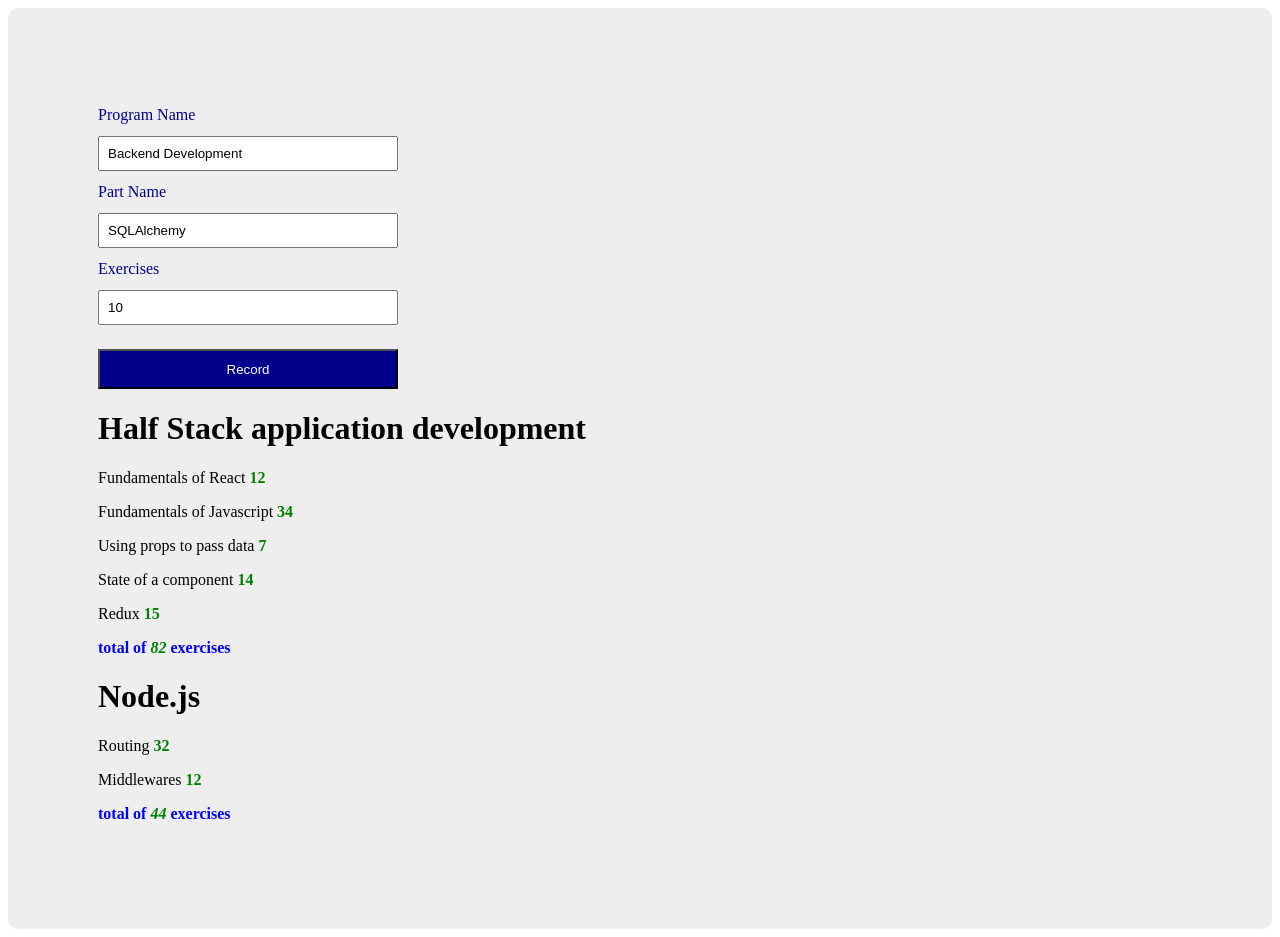
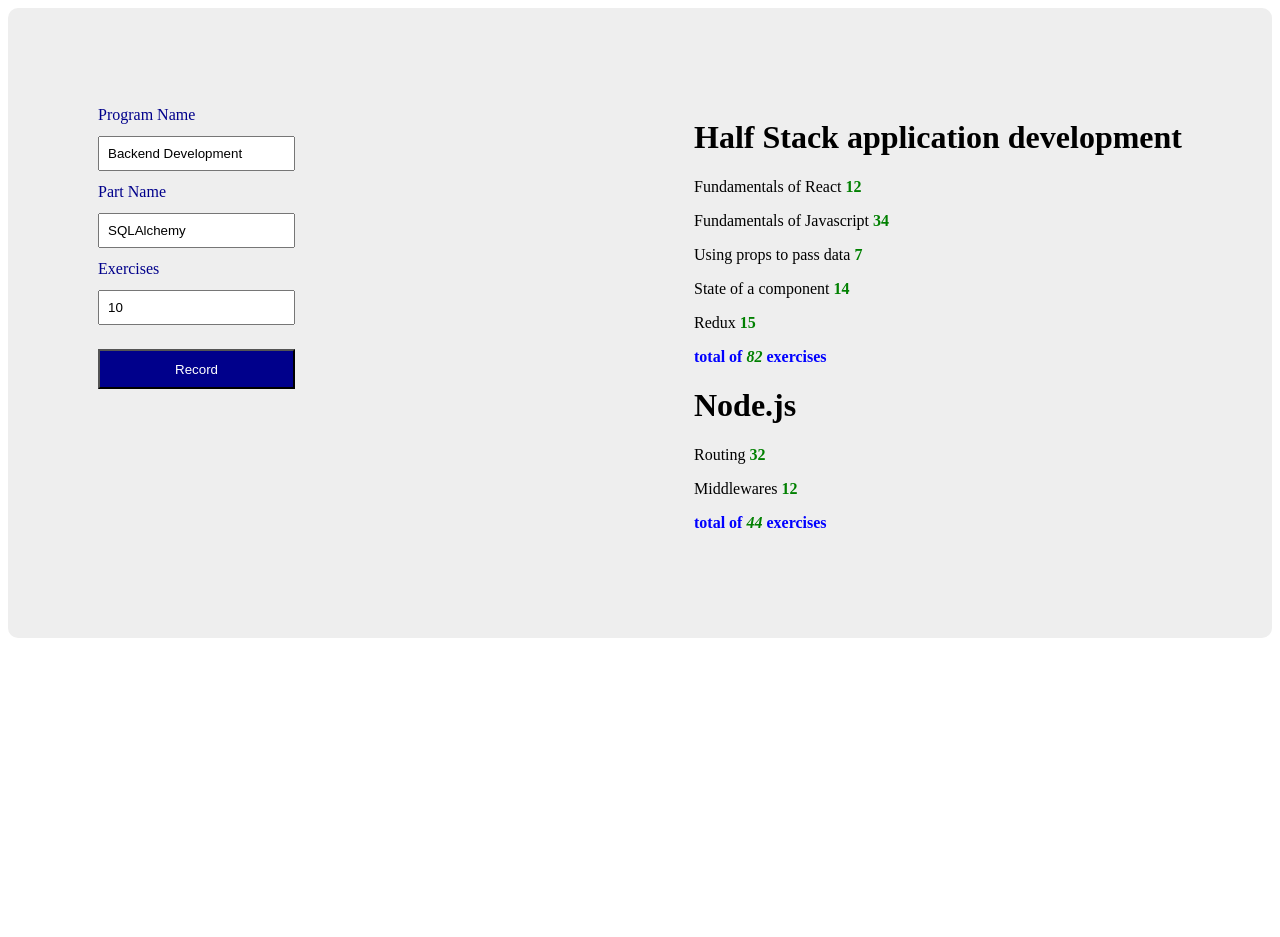
Before and after one commit to ElvisAns/openfullstack, a React (Create React App) app in the folder part2/courseinfo/: page / in a window 1280 px wide. After the commit the page ends 800 px from the top, so only its background shows below. Built offline with nearby package versions, Linux system fonts and the light colour scheme.

Commit message:
ui : make the body to be flex

```diff
--- a/part2/courseinfo/src/styles/global.js
+++ b/part2/courseinfo/src/styles/global.js
@@ -6,7 +6,9 @@
     body:{
         backgroundColor:'#eee',
         padding:'90px',
-        borderRadius:'10px'
+        borderRadius:'10px',
+        display:'flex',
+        justifyContent: 'space-between'
     },
     number:{
         fontWeight:'900',
```
